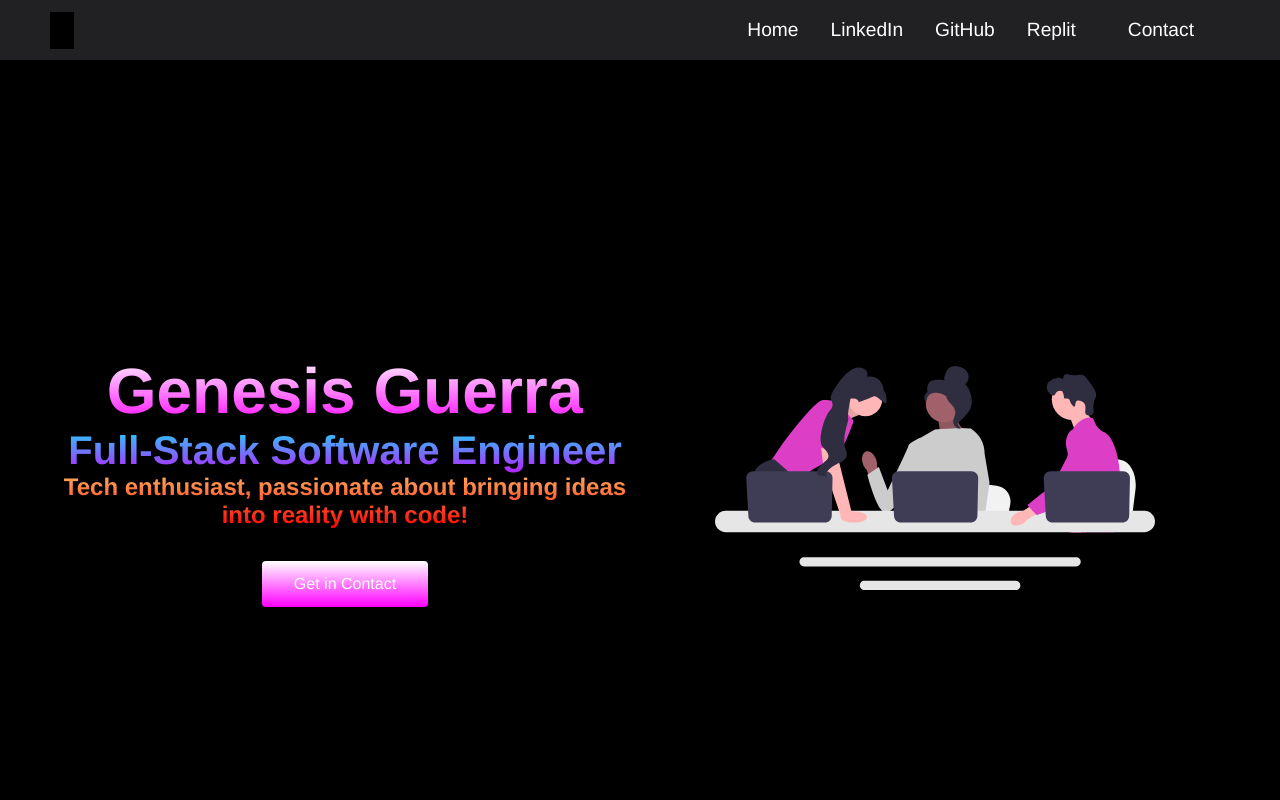
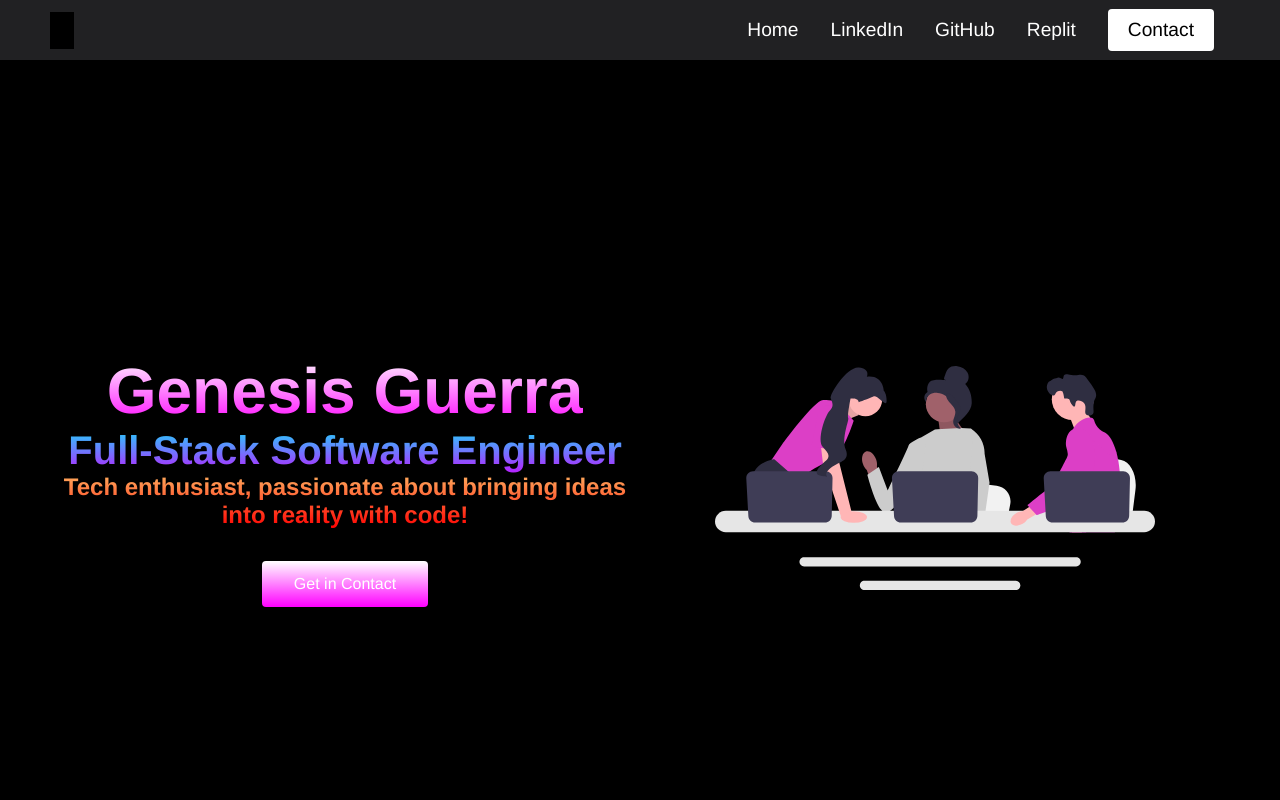
Before and after one commit to segaGenesis22/Portfolio_FrontEnd, a website: page index.html in a window 1280 px wide. Shown: the top 800 px of the page. Drawn offline with Linux system fonts and the light colour scheme.

```diff
--- a/styles.css
+++ b/styles.css
@@ -28,7 +28,7 @@
     margin: 0 auto;
     padding: 0 50px;
 }
-.navbar__container a {
+#navbar__container a {
     background-color: transparent;
     color: white;
 }
```
